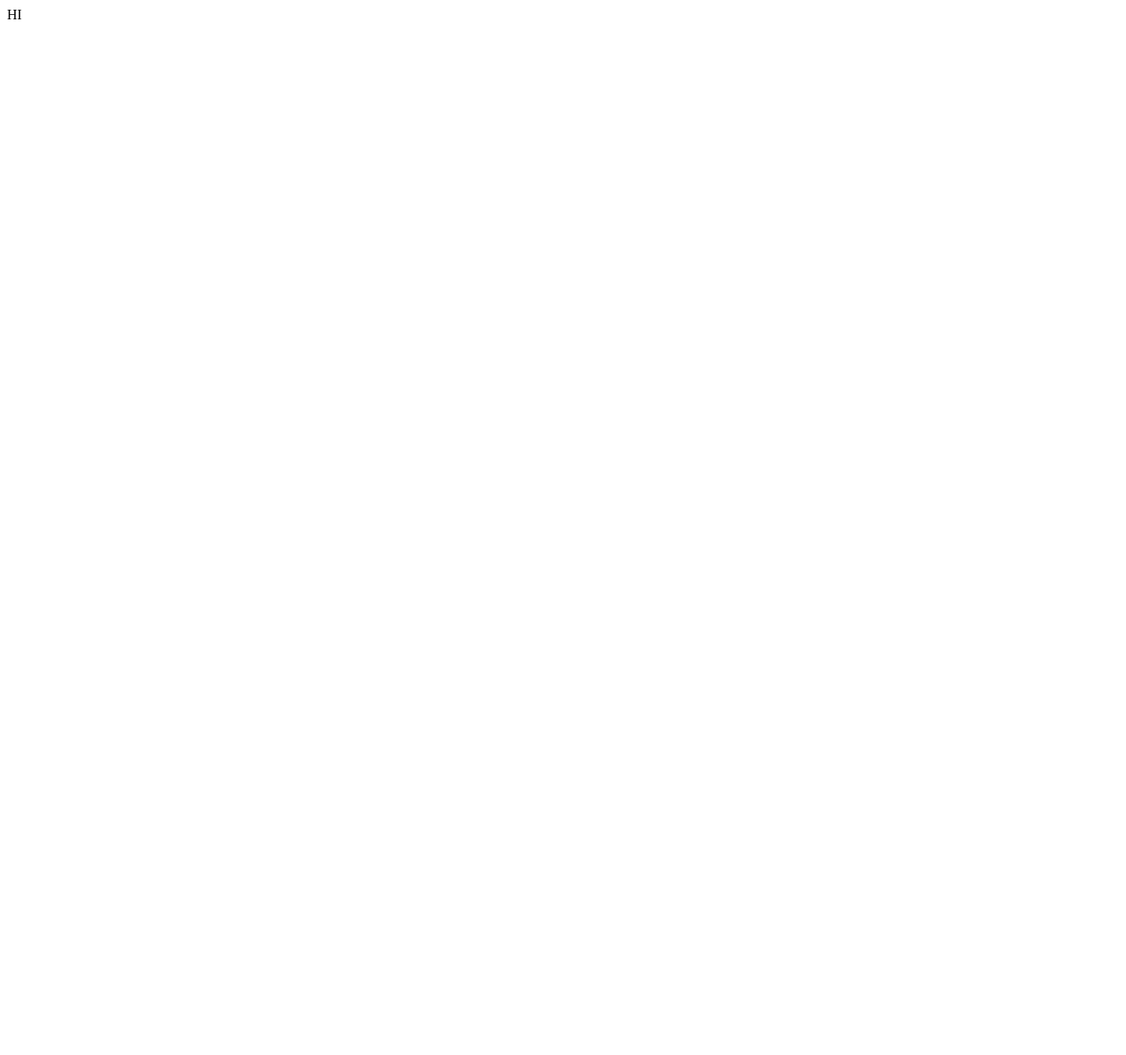
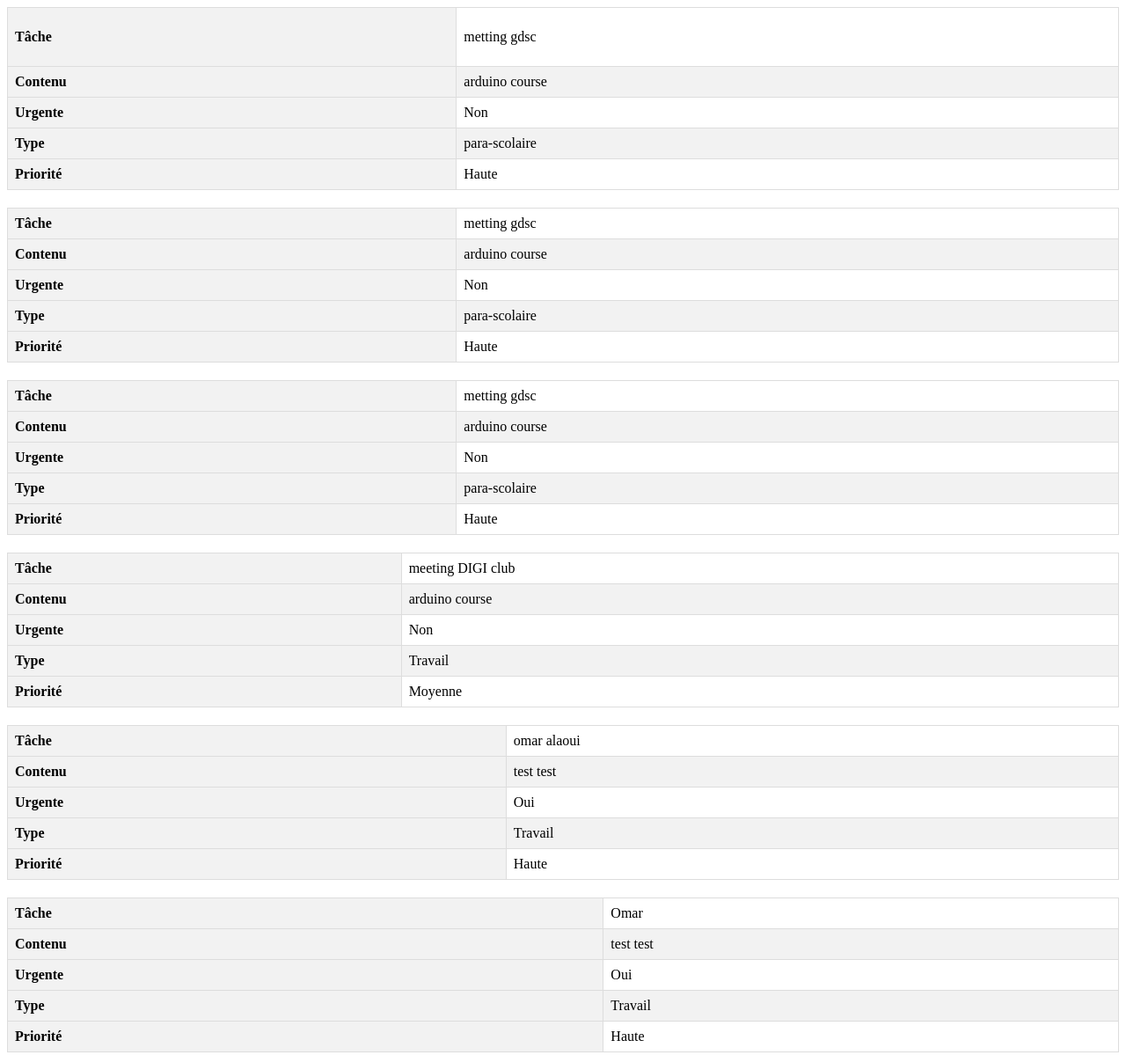
Before and after one commit to ErroujiOussama/erroujioussama.github.io, a plain HTML site: page index.html in a window 1280 px wide. Shown: the top 1199 px of the page at 88% size. Before the commit the page ends 800 px from the top, so only its background shows below. Drawn offline with Linux system fonts and the light colour scheme.

Commit message:
Update index.html
just for fun

```diff
--- a/index.html
+++ b/index.html
@@ -1 +1,36 @@
-HI
+<!DOCTYPE html>
+<meta charset="UTF-8">
+<title>Ma Page HTML</title>
+<style>
+    table {
+        width: 100%;
+        border-collapse: collapse;
+        margin-bottom: 20px;
+    }
+
+    th, td {
+        border: 1px solid #dddddd;
+        text-align: left;
+        padding: 8px;
+    }
+
+    th {
+        background-color: #f2f2f2;
+    }
+
+    tr:nth-child(even) {
+        background-color: #f2f2f2;
+    }
+
+    tr:hover {
+        background-color: #e5e5e5;
+    }
+</style>
+<table><tr><th><p>Tâche</p></th><td>metting gdsc</td></tr><tr><th>Contenu</th><td>arduino course </td></tr><tr><th>Urgente</th><td>Non</td></tr><tr><th>Type</th><td>para-scolaire</td></tr><tr><th>Priorité</th><td>Haute</td></tr></table>
+<table><tr><th>Tâche</th><td>metting gdsc</td></tr><tr><th>Contenu</th><td>arduino course </td></tr><tr><th>Urgente</th><td>Non</td></tr><tr><th>Type</th><td>para-scolaire</td></tr><tr><th>Priorité</th><td>Haute</td></tr></table>
+<table><tr><th>Tâche</th><td>metting gdsc</td></tr><tr><th>Contenu</th><td>arduino course </td></tr><tr><th>Urgente</th><td>Non</td></tr><tr><th>Type</th><td>para-scolaire</td></tr><tr><th>Priorité</th><td>Haute</td></tr></table>
+<table><tr><th>Tâche</th><td>meeting DIGI club</td></tr><tr><th>Contenu</th><td>arduino course </td></tr><tr><th>Urgente</th><td>Non</td></tr><tr><th>Type</th><td>Travail</td></tr><tr><th>Priorité</th><td>Moyenne</td></tr></table>
+<table><tr><th>Tâche</th><td>omar alaoui</td></tr><tr><th>Contenu</th><td>test test</td></tr><tr><th>Urgente</th><td>Oui</td></tr><tr><th>Type</th><td>Travail</td></tr><tr><th>Priorité</th><td>Haute</td></tr></table>
+<table><tr><th>Tâche</th><td>Omar</td></tr><tr><th>Contenu</th><td>test test</td></tr><tr><th>Urgente</th><td>Oui</td></tr><tr><th>Type</th><td>Travail</td></tr><tr><th>Priorité</th><td>Haute</td></tr></table>
+<table><tr><th>Tâche</th><td>Omar</td></tr><tr><th>Contenu</th><td>test test</td></tr><tr><th>Urgente</th><td>Oui</td></tr><tr><th>Type</th><td>Travail</td></tr><tr><th>Priorité</th><td>Haute</td></tr></table>
+<table><tr><th>Tâche</th><td>task 1</td></tr><tr><th>Contenu</th><td>by El Alaoui Omar</td></tr><tr><th>Urgente</th><td>Oui</td></tr><tr><th>Type</th><td>Travail</td></tr><tr><th>Priorité</th><td>Moyenne</td></tr></table>
```
